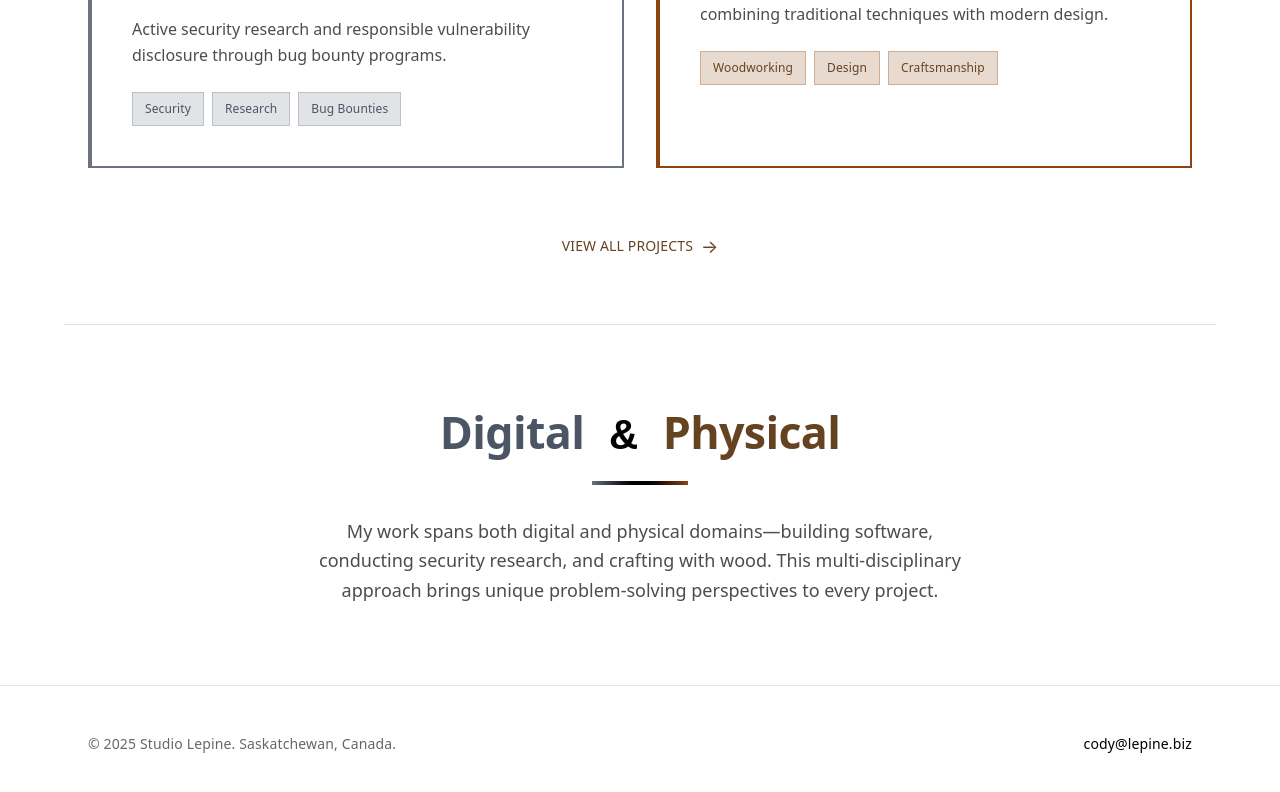
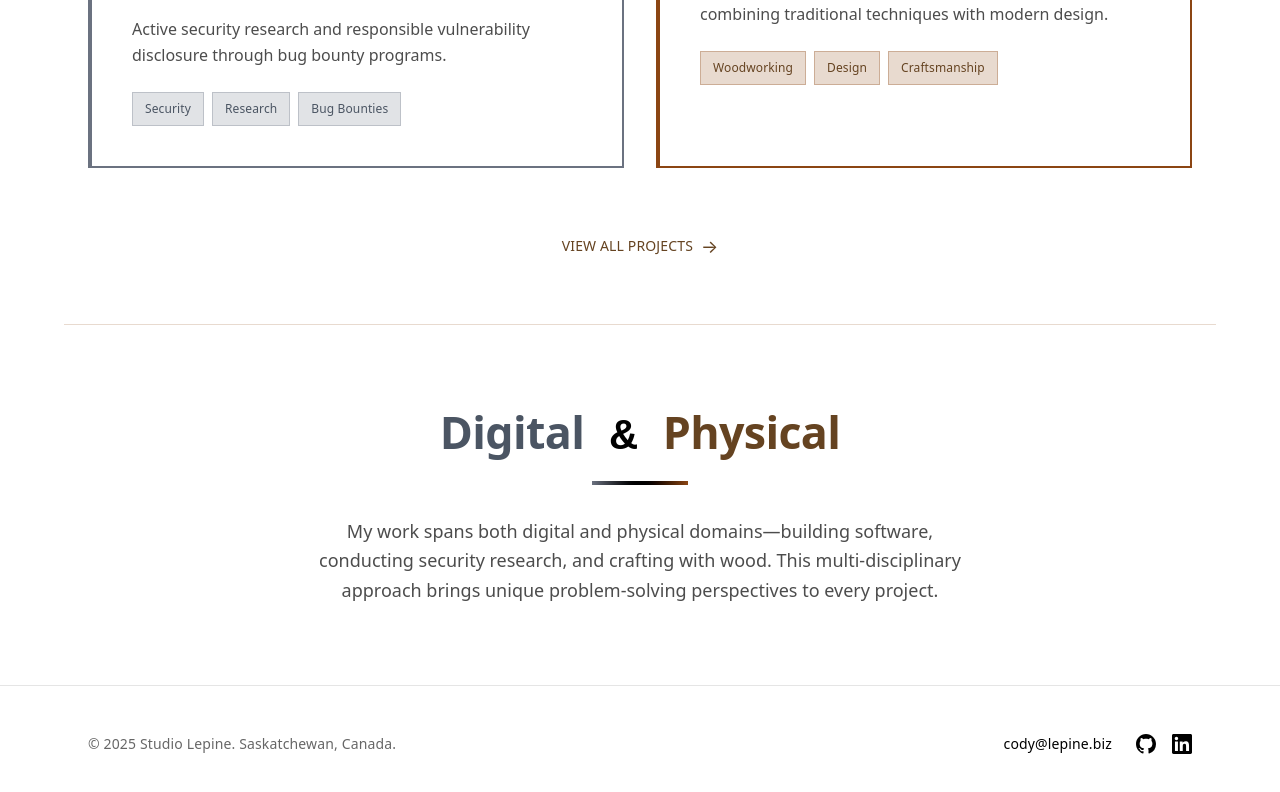
Before and after one commit to Voqii/StudioLepine, a React (Vite) app: page / in a window 1280 px wide. Shown: the part 1509-2301 px from the top of the page. Built offline with nearby package versions, Linux system fonts and the light colour scheme; a web font is replaced by a local one.

Commit message:
add: social links and email mailto:

```diff
--- a/src/components/Footer.tsx
+++ b/src/components/Footer.tsx
@@ -9,13 +9,51 @@
             © {currentYear} Studio Lepine. Saskatchewan, Canada.
           </div>
 
-          <div className="flex gap-6">
+          <div className="flex items-center gap-6">
             <a
               href="mailto:cody@lepine.biz"
-              className="text-sm hover:opacity-70 transition-opacity"
+              className="text-sm hover:text-accent transition-colors"
             >
               cody@lepine.biz
             </a>
+
+            <div className="flex items-center gap-4">
+              {/* GitHub */}
+              <a
+                href="https://github.com/Voqii/"
+                target="_blank"
+                rel="noopener noreferrer"
+                className="hover:opacity-70 transition-opacity"
+                aria-label="GitHub"
+              >
+                <svg
+                  className="w-5 h-5"
+                  fill="currentColor"
+                  viewBox="0 0 24 24"
+                  xmlns="http://www.w3.org/2000/svg"
+                >
+                  <path d="M12 0C5.37 0 0 5.37 0 12c0 5.31 3.435 9.795 8.205 11.385.6.105.825-.255.825-.57 0-.285-.015-1.23-.015-2.235-3.015.555-3.795-.735-4.035-1.41-.135-.345-.72-1.41-1.23-1.695-.42-.225-1.02-.78-.015-.795.945-.015 1.62.87 1.845 1.23 1.08 1.815 2.805 1.305 3.495.99.105-.78.42-1.305.765-1.605-2.67-.3-5.46-1.335-5.46-5.925 0-1.305.465-2.385 1.23-3.225-.12-.3-.54-1.53.12-3.18 0 0 1.005-.315 3.3 1.23.96-.27 1.98-.405 3-.405s2.04.135 3 .405c2.295-1.56 3.3-1.23 3.3-1.23.66 1.65.24 2.88.12 3.18.765.84 1.23 1.905 1.23 3.225 0 4.605-2.805 5.625-5.475 5.925.435.375.81 1.095.81 2.22 0 1.605-.015 2.895-.015 3.3 0 .315.225.69.825.57A12.02 12.02 0 0024 12c0-6.63-5.37-12-12-12z" />
+                </svg>
+              </a>
+
+              {/* LinkedIn */}
+              <a
+                href="https://www.linkedin.com/in/cody-lepine-19222b38a/"
+                target="_blank"
+                rel="noopener noreferrer"
+                className="hover:opacity-70 transition-opacity"
+                aria-label="LinkedIn"
+              >
+                <svg
+                  className="w-5 h-5"
+                  fill="currentColor"
+                  viewBox="0 0 24 24"
+                  xmlns="http://www.w3.org/2000/svg"
+                >
+                  <path d="M20.447 20.452h-3.554v-5.569c0-1.328-.027-3.037-1.852-3.037-1.853 0-2.136 1.445-2.136 2.939v5.667H9.351V9h3.414v1.561h.046c.477-.9 1.637-1.85 3.37-1.85 3.601 0 4.267 2.37 4.267 5.455v6.286zM5.337 7.433c-1.144 0-2.063-.926-2.063-2.065 0-1.138.92-2.063 2.063-2.063 1.14 0 2.064.925 2.064 2.063 0 1.139-.925 2.065-2.064 2.065zm1.782 13.019H3.555V9h3.564v11.452zM22.225 0H1.771C.792 0 0 .774 0 1.729v20.542C0 23.227.792 24 1.771 24h20.451C23.2 24 24 23.227 24 22.271V1.729C24 .774 23.2 0 22.222 0h.003z" />
+                </svg>
+              </a>
+            </div>
           </div>
         </div>
       </div>
```
